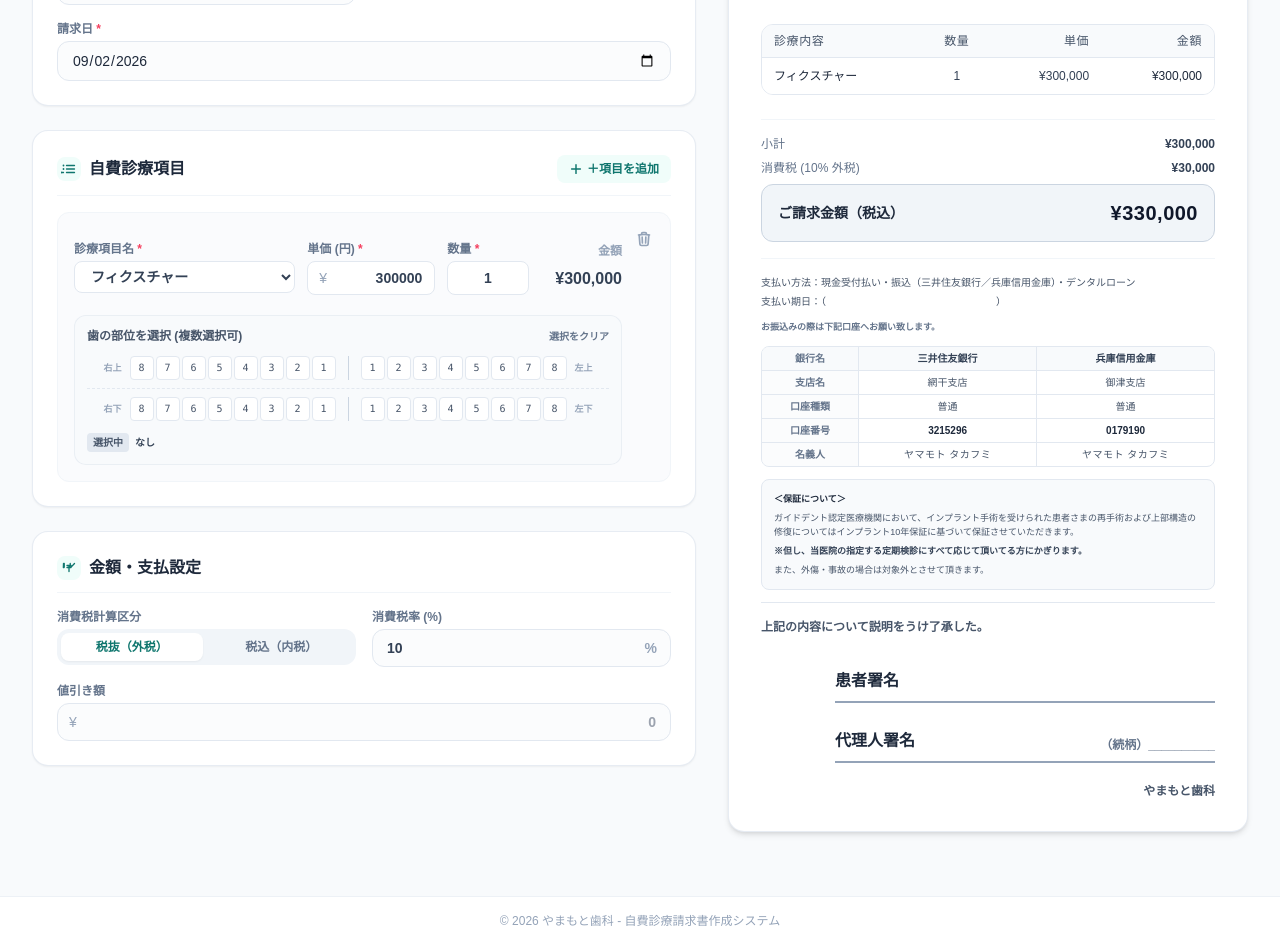
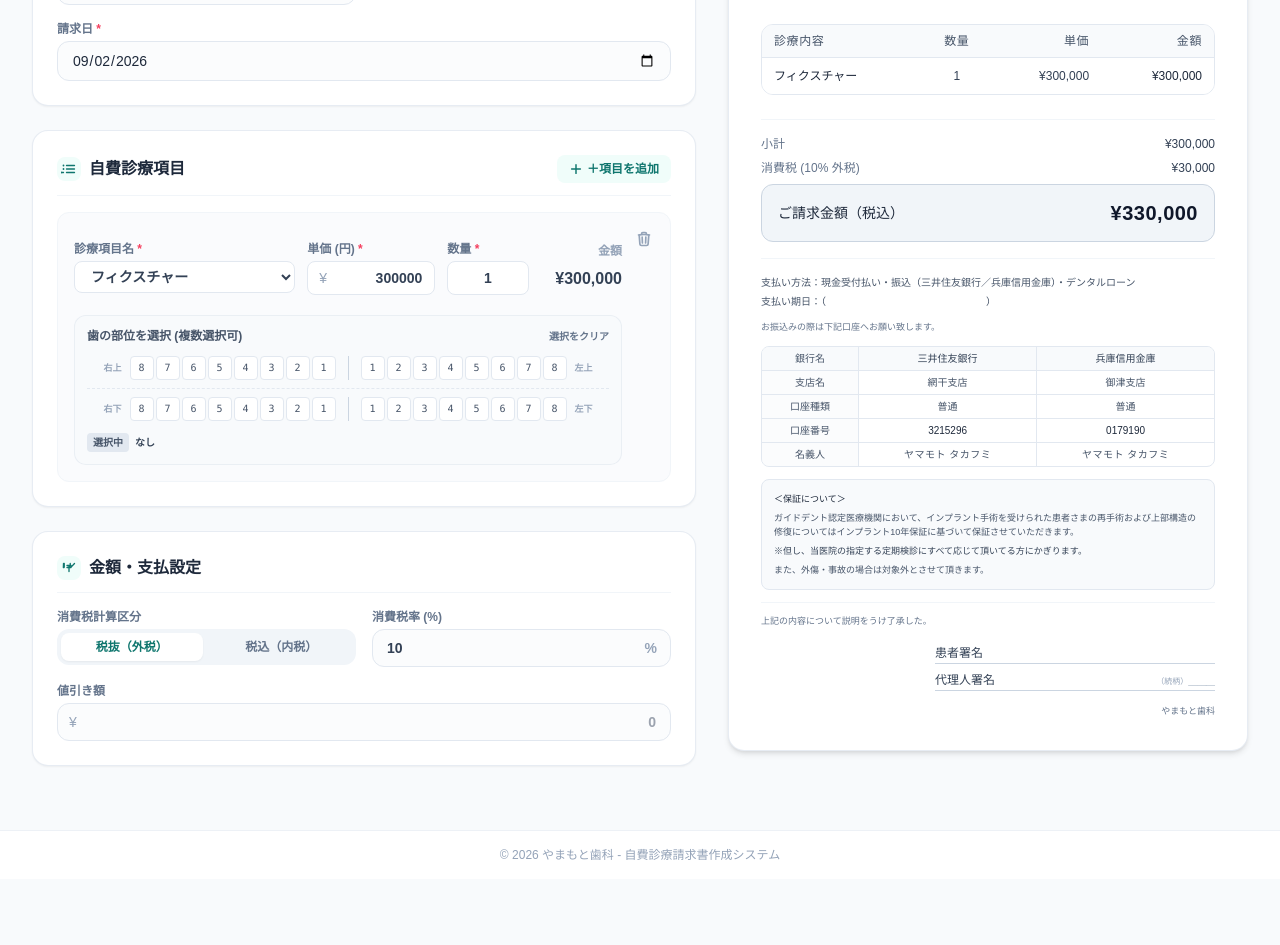
Before and after one commit to oya0715/YDC, a React (Vite) app: page / in a window 1280 px wide. Shown: the part 300-1245 px from the top of the page. After the commit the page ends 1179 px from the top, so only its background shows below. Built offline with nearby package versions, Linux system fonts and the light colour scheme.

Commit message:
Soften font weights and restore compact signature block in InvoiceFooter.tsx

```diff
--- a/src/components/preview/InvoiceFooter.tsx
+++ b/src/components/preview/InvoiceFooter.tsx
@@ -27,69 +27,69 @@ export const InvoiceFooter: React.FC<InvoiceFooterProps> = ({
     <div className="space-y-4">
       {/* Small Calculations Breakdown */}
       <div className="space-y-2 border-t border-slate-100 pt-4">
-        <div className="flex justify-between items-center text-xs text-slate-500 font-medium">
+        <div className="flex justify-between items-center text-xs text-slate-500 font-normal">
           <span>小計</span>
-          <span className="font-semibold text-slate-700">{formatYen(subtotal)}</span>
+          <span className="font-medium text-slate-700">{formatYen(subtotal)}</span>
         </div>
 
         {discount > 0 && (
-          <div className="flex justify-between items-center text-xs text-slate-500 font-medium">
+          <div className="flex justify-between items-center text-xs text-slate-500 font-normal">
             <span>値引き</span>
-            <span className="font-semibold text-slate-700">-{formatYen(discount)}</span>
+            <span className="font-medium text-slate-700">-{formatYen(discount)}</span>
           </div>
         )}
 
-        <div className="flex justify-between items-center text-xs text-slate-500 font-medium">
+        <div className="flex justify-between items-center text-xs text-slate-500 font-normal">
           <span>消費税 ({taxRate}% {isTaxInclusive ? '内税' : '外税'})</span>
-          <span className="font-semibold text-slate-700">
+          <span className="font-medium text-slate-700">
             {isTaxInclusive ? `(${formatYen(tax)})` : formatYen(tax)}
           </span>
         </div>
 
         {/* Single Combined Billing Amount Box */}
         <div className="flex justify-between items-center bg-slate-100 border border-slate-300 px-4 py-3.5 rounded-xl mt-3">
-          <span className="text-sm font-bold text-slate-800">ご請求金額（税込）</span>
-          <span className="text-xl font-extrabold text-slate-900 tracking-wide font-sans">{formatYen(totalAmount)}</span>
+          <span className="text-sm font-medium text-slate-800">ご請求金額（税込）</span>
+          <span className="text-xl font-semibold text-slate-900 tracking-wide font-sans">{formatYen(totalAmount)}</span>
         </div>
       </div>
 
       {/* Payment and Bank Account Details (Common for all) */}
       <div className="mt-6 border-t border-slate-100 pt-4 text-[10px] space-y-3">
-        <div className="space-y-1 text-slate-600 font-medium">
+        <div className="space-y-1 text-slate-600 font-normal">
           <p>支払い方法：現金受付払い・振込（三井住友銀行／兵庫信用金庫）・デンタルローン</p>
-          <p>支払い期日：（　　　　　　　　　　　　　　　　　）</p>
+          <p>支払い期日：（　　　　　　　　　　　　　　　　）</p>
         </div>
 
-        <p className="text-[9px] text-slate-500 mt-1 font-semibold">お振込みの際は下記口座へお願い致します。</p>
+        <p className="text-[9px] text-slate-500 mt-1 font-medium">お振込みの際は下記口座へお願い致します。</p>
         <div className="overflow-hidden border border-slate-200 rounded-lg">
           <table className="min-w-full divide-y divide-slate-200 text-center">
             <thead className="bg-slate-50">
               <tr className="divide-x divide-slate-200">
-                <th className="px-2 py-1 font-bold text-slate-500">銀行名</th>
-                <td className="px-2 py-1 font-semibold text-slate-700">三井住友銀行</td>
-                <td className="px-2 py-1 font-semibold text-slate-700">兵庫信用金庫</td>
+                <th className="px-2 py-1 font-medium text-slate-600">銀行名</th>
+                <td className="px-2 py-1 font-medium text-slate-700">三井住友銀行</td>
+                <td className="px-2 py-1 font-medium text-slate-700">兵庫信用金庫</td>
               </tr>
             </thead>
             <tbody className="divide-y divide-slate-200">
               <tr className="divide-x divide-slate-200">
-                <th className="px-2 py-1 font-bold text-slate-500 bg-slate-50/50">支店名</th>
-                <td className="px-2 py-1 text-slate-600">網干支店</td>
-                <td className="px-2 py-1 text-slate-600">御津支店</td>
+                <th className="px-2 py-1 font-medium text-slate-600 bg-slate-50/50">支店名</th>
+                <td className="px-2 py-1 text-slate-600 font-normal">網干支店</td>
+                <td className="px-2 py-1 text-slate-600 font-normal">御津支店</td>
               </tr>
               <tr className="divide-x divide-slate-200">
-                <th className="px-2 py-1 font-bold text-slate-500 bg-slate-50/50">口座種類</th>
-                <td className="px-2 py-1 text-slate-600">普通</td>
-                <td className="px-2 py-1 text-slate-600">普通</td>
+                <th className="px-2 py-1 font-medium text-slate-600 bg-slate-50/50">口座種類</th>
+                <td className="px-2 py-1 text-slate-600 font-normal">普通</td>
+                <td className="px-2 py-1 text-slate-600 font-normal">普通</td>
               </tr>
               <tr className="divide-x divide-slate-200">
-                <th className="px-2 py-1 font-bold text-slate-500 bg-slate-50/50">口座番号</th>
-                <td className="px-2 py-1 font-bold text-slate-800">3215296</td>
-                <td className="px-2 py-1 font-bold text-slate-800">0179190</td>
+                <th className="px-2 py-1 font-medium text-slate-600 bg-slate-50/50">口座番号</th>
+                <td className="px-2 py-1 font-medium text-slate-800">3215296</td>
+                <td className="px-2 py-1 font-medium text-slate-800">0179190</td>
               </tr>
               <tr className="divide-x divide-slate-200">
-                <th className="px-2 py-1 font-bold text-slate-500 bg-slate-50/50">名義人</th>
-                <td className="px-2 py-1 text-slate-600 tracking-wider">ヤマモト タカフミ</td>
-                <td className="px-2 py-1 text-slate-600 tracking-wider">ヤマモト タカフミ</td>
+                <th className="px-2 py-1 font-medium text-slate-600 bg-slate-50/50">名義人</th>
+                <td className="px-2 py-1 text-slate-600 tracking-wider font-normal">ヤマモト タカフミ</td>
+                <td className="px-2 py-1 text-slate-600 tracking-wider font-normal">ヤマモト タカフミ</td>
               </tr>
             </tbody>
           </table>
@@ -98,44 +98,44 @@ export const InvoiceFooter: React.FC<InvoiceFooterProps> = ({
         {/* Conditionally Render Guarantee Section */}
         {invoiceType === 'implant' && (
           <div className="mt-4 p-3 bg-slate-50 border border-slate-200 rounded-lg text-[9px] text-slate-600 leading-relaxed space-y-1">
-            <p className="font-bold text-slate-800">＜保証について＞</p>
+            <p className="font-medium text-slate-800">＜保証について＞</p>
             <p>ガイドデント認定医療機関において、インプラント手術を受けられた患者さまの再手術および上部構造の修復についてはインプラント10年保証に基づいて保証させていただきます。</p>
-            <p className="font-semibold text-slate-700">※但し、当医院の指定する定期検診にすべて応じて頂いてる方にかぎります。</p>
+            <p className="font-medium text-slate-700">※但し、当医院の指定する定期検診にすべて応じて頂いてる方にかぎります。</p>
             <p>また、外傷・事故の場合は対象外とさせて頂きます。</p>
           </div>
         )}
 
         {invoiceType === 'prostho' && (
           <div className="mt-4 p-3 bg-slate-50 border border-slate-200 rounded-lg text-[9px] text-slate-600 leading-relaxed space-y-1">
-            <p className="font-bold text-slate-800">＜保証について＞</p>
+            <p className="font-medium text-slate-800">＜保証について＞</p>
             <p>3年以内は当医院がすべて負担いたします。3年以降は、下記の割合でご負担いただきます。</p>
             <div className="pl-4 space-y-0.5">
               <p>・3年以降4年未満：患者さん負担5割</p>
               <p>・4年以降5年未満：患者さん負担6割</p>
               <p>・5年以降6年未満：患者さん負担7割</p>
             </div>
-            <p className="font-semibold text-slate-700">※但し、当医院の指定する定期検診にすべて応じて頂いてる方にかぎります。</p>
+            <p className="font-medium text-slate-700">※但し、当医院の指定する定期検診にすべて応じて頂いてる方にかぎります。</p>
             <p>また、外傷・事故の場合は対象外とさせて頂きます。</p>
           </div>
         )}
 
-        {/* Signatures block (Enlarged 1.5x for patient legibility and signing comfort) */}
-        <div className="mt-6 pt-4 border-t border-slate-200 flex flex-col items-end space-y-4 text-slate-800">
-          <div className="w-full text-left font-semibold text-xs text-slate-600">
+        {/* Signatures block (Matching reference screenshot) */}
+        <div className="mt-5 pt-3 border-t border-slate-100 flex flex-col items-end space-y-3 text-slate-700">
+          <div className="w-full text-left font-normal text-[9px] text-slate-500">
             上記の内容について説明をうけ了承した。
           </div>
-          <div className="flex flex-col gap-4 w-full max-w-[380px] self-end pt-2">
-            <div className="flex justify-between items-end border-b-2 border-slate-400 pb-2 min-h-[44px]">
-              <span className="font-bold text-base shrink-0 mr-4">患者署名</span>
+          <div className="flex flex-col gap-2 w-full max-w-[280px] self-end pt-1">
+            <div className="flex justify-between items-baseline border-b border-slate-300 pb-0.5">
+              <span className="font-medium text-xs text-slate-700 shrink-0">患者署名</span>
               <span className="w-full"></span>
             </div>
-            <div className="flex justify-between items-end border-b-2 border-slate-400 pb-2 min-h-[44px]">
-              <span className="font-bold text-base shrink-0 mr-4">代理人署名</span>
+            <div className="flex justify-between items-baseline border-b border-slate-300 pb-0.5">
+              <span className="font-medium text-xs text-slate-700 shrink-0">代理人署名</span>
               <span className="w-full"></span>
-              <span className="font-semibold text-xs shrink-0 text-slate-500 ml-2">（続柄）__________</span>
+              <span className="font-normal text-[8px] shrink-0 text-slate-400">（続柄）______</span>
             </div>
           </div>
-          <div className="text-right text-xs text-slate-600 font-bold pt-1">
+          <div className="text-right text-[9px] text-slate-500 font-medium pt-0.5">
             やまもと歯科
           </div>
         </div>
```
